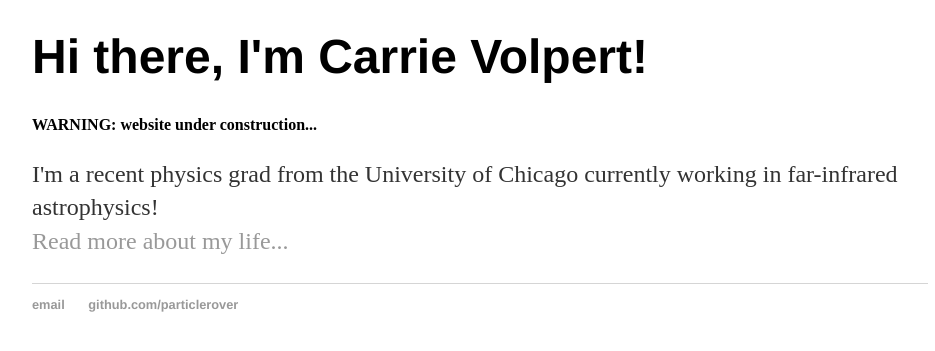
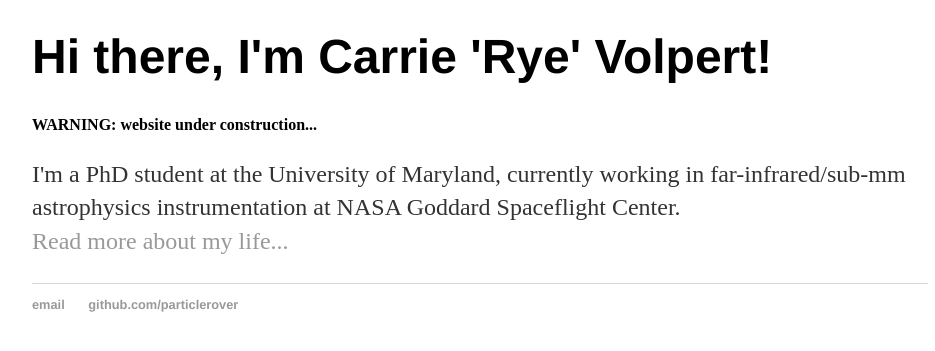
Before and after one commit to particlerover/particlerover.github.io, a Jekyll site: the page built from index.html, in a window 1280 px wide, cut to the strip 531-905 px from the top of the page. Shown: the top 351 px of the strip, without its empty margins (160-1095 px from the left). Built offline with Jekyll 4.4.1, drawn with Linux system fonts in a browser that asks for light colours.

Commit message:
Update index.html

```diff
--- a/index.html
+++ b/index.html
@@ -21,9 +21,9 @@ title: Home of Carrie Volpert's Website
 		<img src="/pic/cover.jpg" alt="Carrie meets SOFIA" align="middle" style="width:900px;height:410px;">
 		<div class="container">
     		<div class="blurb">
-        		<h1>Hi there, I'm Carrie Volpert!</h1>
+        		<h1>Hi there, I'm Carrie 'Rye' Volpert!</h1>
 			<strong> WARNING: website under construction... </strong><br>
-				<p> I'm a recent physics grad from the University of Chicago currently working in far-infrared astrophysics!  <br /> <a href="/about">Read more about my life...</a></p>
+				<p> I'm a PhD student at the University of Maryland, currently working in far-infrared/sub-mm astrophysics instrumentation at NASA Goddard Spaceflight Center.  <br /> <a href="/about">Read more about my life...</a></p>
     		</div><!-- /.blurb -->
 		</div><!-- /.container -->
 		<!-- <footer>
```
